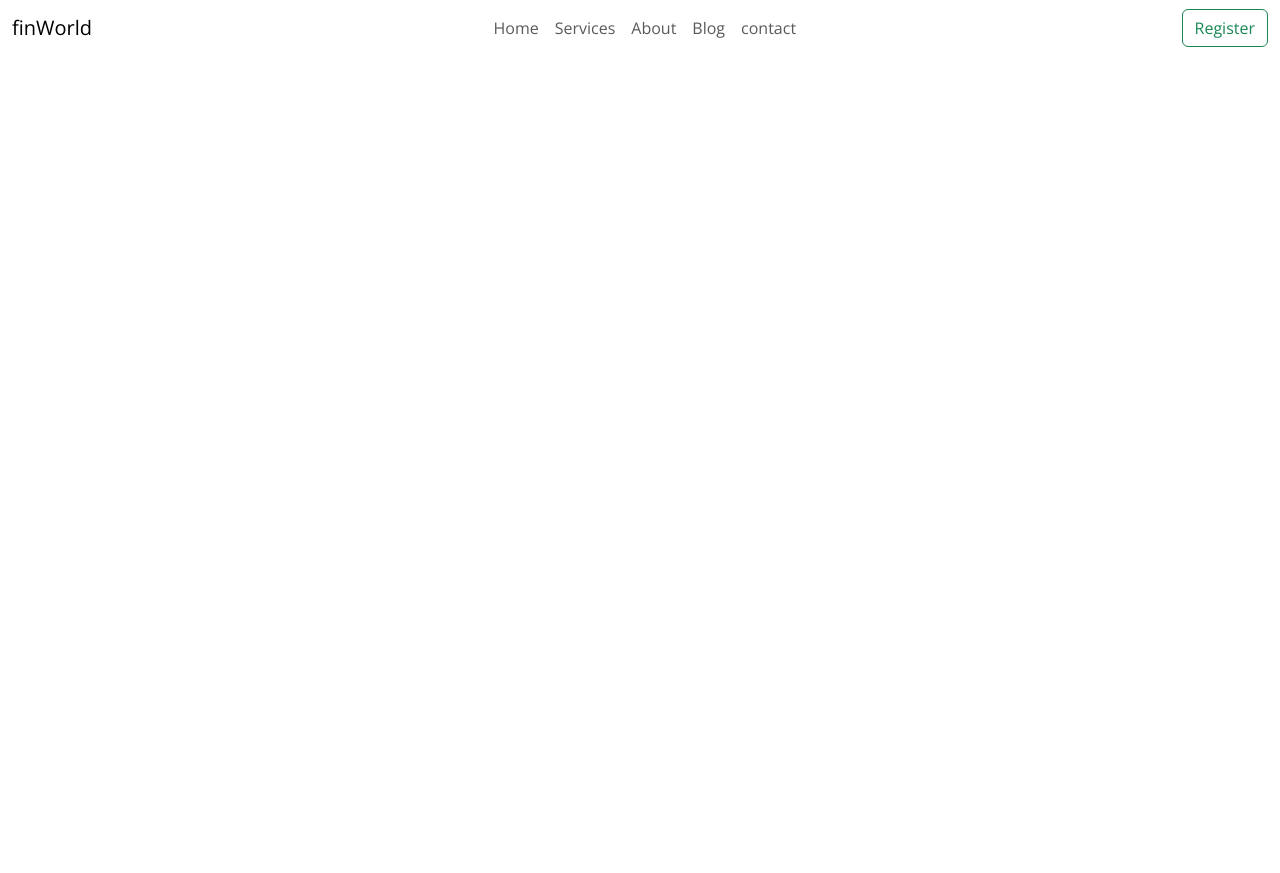
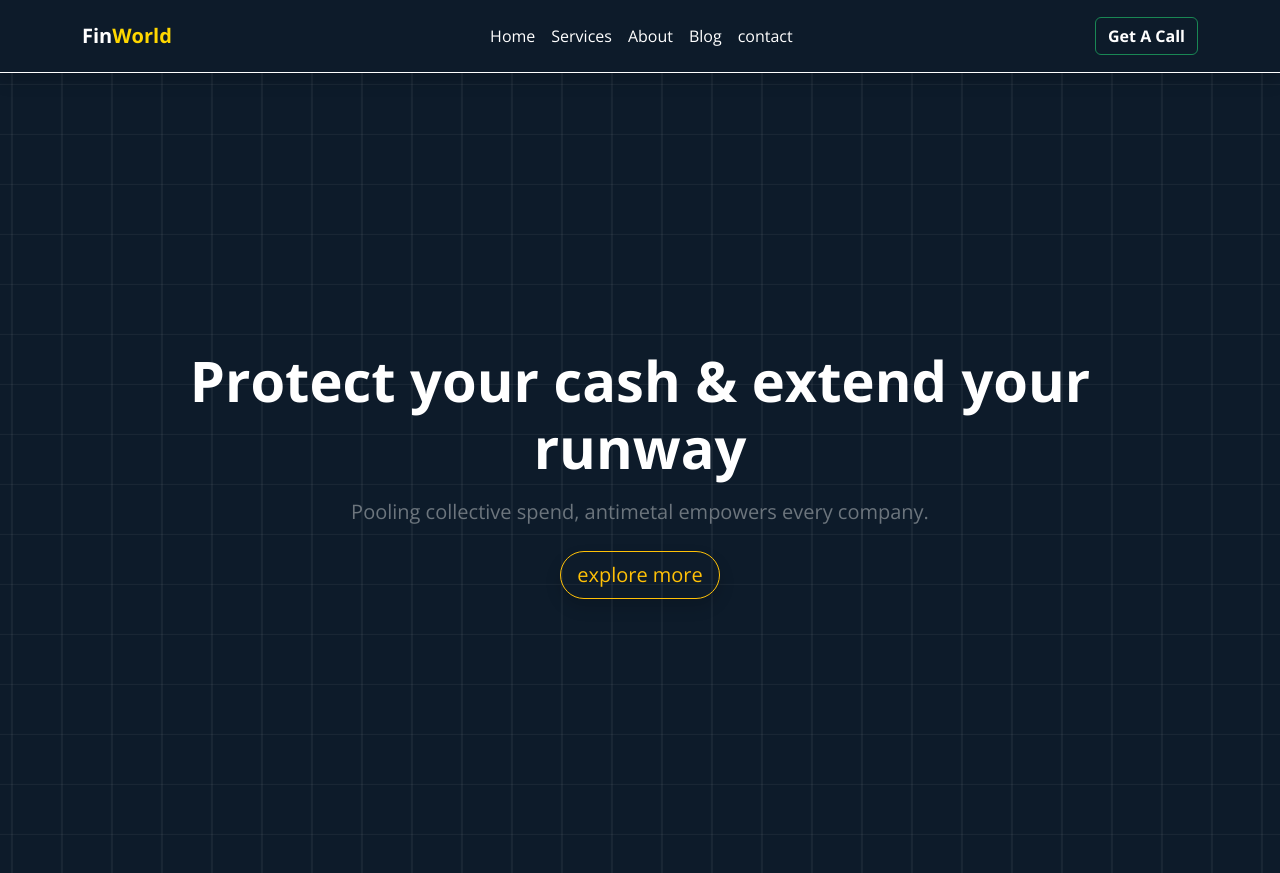
Before and after one commit to pavanp0309/May_fs_21-25, a plain HTML site: page finWorld/index.html in a window 1280 px wide. Before the commit the page ends 800 px from the top, so only its background shows below. Drawn offline with nearby package versions, Linux system fonts and the light colour scheme.

Commit message:
hero-section completed

```diff
--- a/finWorld/index.html
+++ b/finWorld/index.html
@@ -18,17 +18,17 @@
   </head>
   <body>
     <!-- navbar section start -->
-   <nav class="navbar navbar-expand-md">
-  <div class="container-fluid">
+   <nav class="navbar navbar-expand-md bg-nav-primary sticky-top shadow py-3">
+  <div class="container">
     <!-- nav_brand start -->
-    <a class="navbar-brand" href="#">fin<span>World</span></a>
+    <a class="navbar-brand text-capitalize fw-bold " href="#">fin<span  style="color: gold;">World</span></a>
     <!-- nav_brand_end -->
-    <button class="navbar-toggler" type="button" data-bs-toggle="collapse" data-bs-target="#navbarSupportedContent" aria-controls="navbarSupportedContent" aria-expanded="false" aria-label="Toggle navigation">
-      <span class="navbar-toggler-icon"></span>
+    <button class="navbar-toggler border text-white" type="button" data-bs-toggle="collapse" data-bs-target="#navbarSupportedContent" aria-controls="navbarSupportedContent" aria-expanded="false" aria-label="Toggle navigation">
+      <span class="navbar-toggler-icon "></span>
     </button>
     <div class="collapse navbar-collapse" id="navbarSupportedContent">
         <!-- navagtion starts -->
-      <ul class="navbar-nav mx-auto mb-2 mb-lg-0">
+      <ul class="navbar-nav mx-auto text-center mb-2 mb-lg-0">
         <li class="nav-item">
           <a class="nav-link "  href="./index.html">Home</a>
         </li>
@@ -46,12 +46,19 @@
         </li>
       </ul>
       <!-- register button start -->
-       <button class="btn btn-outline-success">Register</button>
+       <button class="btn btn-outline-success text-white fw-bold text-capitalize ">Get a call</button>
       <!-- register button end -->
     </div>
   </div>
 </nav>
     <!-- navbar section end -->
+  <header class="hero d-flex align-items-center  justify-content-center text-center">
+    <div class="container">
+        <h1 class="display-4 fw-bold mb-3 text-white">Protect your cash & extend your runway </h1>
+        <p class="lead mb-4 text-secondary">Pooling collective spend, antimetal empowers every company.</p>
+        <a href="" class=" btn btn-outline-warning btn-lg rounded-pill shadow"> explore more</a>
+    </div>
+  </header>
 
 
 
--- a/finWorld/style.css
+++ b/finWorld/style.css
@@ -6,3 +6,51 @@
     box-sizing: border-box;
     font-family: "Open Sans", sans-serif;
 }
+
+
+/* navbar styles */
+.bg-nav-primary{
+ background-color: #0D1B2A;
+ border-bottom:0.1px solid white ;
+}
+.navbar-brand{
+   color:white ;
+}
+.nav-link{
+    color: white;
+}
+.nav-link:hover{
+    color: gold;
+}
+
+
+.hero{
+    position: relative;
+    min-height: 100vh;
+    background-color: #0D1B2A;
+    overflow: hidden;
+}
+
+.hero::before{
+    content: " ";
+    position:absolute;
+    top: 0;bottom: 0; left: 0;right: 0;
+    background-image:
+    linear-gradient(rgba(255, 255, 255, 0.05) 1px, transparent 1px),
+    linear-gradient(90deg,rgba(255,255,255,0.05) 2px ,transparent 1px)
+    ;
+    background-size: 50px 50px;
+    z-index: 1;
+    animation: hero 20s linear 0s infinite alternate forwards;
+}
+.hero .container{
+    position: relative;
+    z-index: 2;
+}
+@keyframes hero {
+    from{
+       background-position: 0 0 ,0 0;
+    }to{
+   background-position: 40px 40px ,40px 40px;
+    }
+}
```
